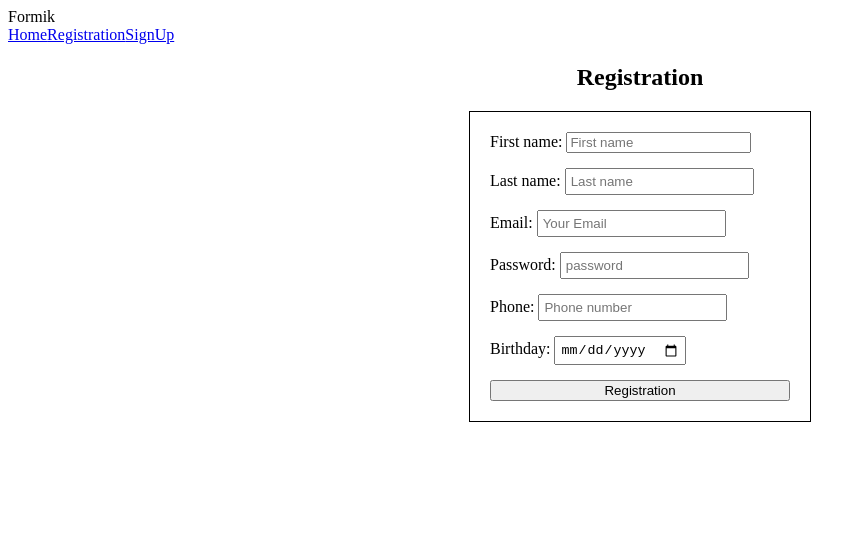
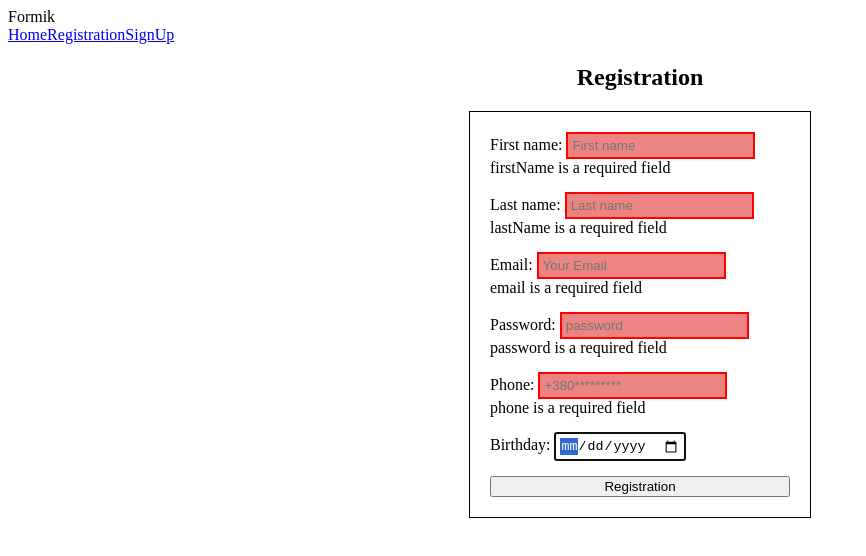
Before and after one commit to Mirariel/React_Formik, a React (Vite) app: page /registration in a window 1280 px wide. Shown: the top 556 px of the page, without its empty margins (0-866 px from the left). Built offline with nearby package versions, Linux system fonts and the light colour scheme.

Commit message:
add input component

```diff
--- /dev/null
+++ b/src/components/forms/Input/index.jsx
@@ -0,0 +1,25 @@
+import classNames from 'classnames'
+import { Field } from 'formik'
+
+function Input ({ name, label, classes, ...restProps }) {
+  return (
+    <Field name={name}>
+      {({ field, form, meta: { error, touched } }) => {
+        const inputStyles = classNames(classes.input, {
+          [classes.valid]: !error && touched,
+          [classes.invalid]: error && touched
+        })
+
+        return (
+          <label>
+            <span>{label} </span>
+            <input className={inputStyles} {...restProps} {...field} />
+            {error && touched && <div className={classes.error}>{error}</div>}
+          </label>
+        )
+      }}
+    </Field>
+  )
+}
+
+export default Input
--- a/src/components/forms/LoginForm/index.jsx
+++ b/src/components/forms/LoginForm/index.jsx
@@ -17,7 +17,7 @@ function LoginForm () {
         <Form className={styles.formContainer}>
           <label>
             <span>Email: </span>
-            <Field type='email' name='email' placeholder='Email' autofocus />
+            <Field type='email' name='email' placeholder='Email' autoFocus />
             <ErrorMessage name='Email' component='div' />
           </label>
           <label>
@@ -26,7 +26,7 @@ function LoginForm () {
               type='password'
               name='password'
               placeholder='password'
-              autofocus
+              autoFocus
             />
             <ErrorMessage name='passwords' component='div' />
           </label>
--- a/src/components/forms/RegistratonForm/index.jsx
+++ b/src/components/forms/RegistratonForm/index.jsx
@@ -1,7 +1,9 @@
 import { Formik, Form, ErrorMessage, Field } from 'formik'
+import classNames from 'classnames'
+
 import { USER_VALIDATION_SCHEMA } from '../../../utils/validate/validationSchema'
 import styles from './../FormStyles.module.sass'
-import classNames from 'classnames'
+import Input from '../Input'
 
 function RegistrationForm () {
   const initialValues = {
@@ -17,6 +19,13 @@ function RegistrationForm () {
     formikBag.resetForm()
   }
 
+  const classes = {
+    erorr: styles.erorr,
+    input: styles.input,
+    valid: styles.valid,
+    invalid: styles.invalid
+  }
+
   return (
     <Formik
       initialValues={initialValues}
@@ -24,102 +33,62 @@ function RegistrationForm () {
       validationSchema={USER_VALIDATION_SCHEMA}
     >
       {formikProps => {
-        const inputStyles = classNames(styles.input, {
-          [styles.valid]: !formikProps.errors.name && formikProps.touched.name,
-          [styles.invalid]: formikProps.errors.name && formikProps.touched.name
-        })
 
         return (
           <Form className={styles.formContainer}>
-            <label>
-              <span>First name: </span>
-              <Field
-                type='string'
+            <Input
+              label='First name:'
+              type='text'
               name='firstName'
               placeholder='First name'
-                autofocus
+              autoFocus
+              classes={classes}
             />
-              <ErrorMessage
-                className={styles.error}
-                name='firstName'
-                component='div'
-              />
-            </label>
-            <label>
-              <span>Last name: </span>
-              <Field
-                className={inputStyles}
-                type='string'
+
+            <Input
+              label='Last name:'
+              type='text'
               name='lastName'
               placeholder='Last name'
-                autofocus
+              autoFocus
+              classes={classes}
             />
-              <ErrorMessage
-                className={styles.error}
-                name='lastName'
-                component='div'
-              />
-            </label>
-            <label>
-              <span>Email: </span>
-              <Field
-                className={inputStyles}
+
+            <Input
+              label='Email:'
               type='email'
               name='email'
               placeholder='Your Email'
-                autofocus
+              autoFocus
+              classes={classes}
             />
-              <ErrorMessage
-                className={styles.error}
-                name='email'
-                component='div'
-              />
-            </label>
-            <label>
-              <span>Password: </span>
-              <Field
-                className={inputStyles}
+
+            <Input
+              label='Password:'
               type='password'
               name='password'
               placeholder='password'
-                autofocus
+              autoFocus
+              classes={classes}
             />
-              <ErrorMessage
-                className={styles.error}
-                name='password'
-                component='div'
-              />
-            </label>
-            <label>
-              <span>Phone: </span>
-              <Field
-                className={inputStyles}
+
+            <Input
+              label='Phone:'
               type='tel'
               name='phone'
-                placeholder='Phone number'
-                autofocus
+              placeholder='+380*********'
+              autoFocus
+              classes={classes}
             />
-              <ErrorMessage
-                className={styles.error}
-                name='phone'
-                component='div'
-              />
-            </label>
-            <label>
-              <span>Birthday: </span>
-              <Field
-                className={inputStyles}
+
+            <Input
+              label='Birthday:'
               type='date'
               name='birthday'
               placeholder='Date your birthday'
-                autofocus
+              autoFocus
+              classes={classes}
             />
-              <ErrorMessage
-                className={styles.error}
-                name='birthday'
-                component='div'
-              />
-            </label>
 
             <button type='submit'>Registration</button>
           </Form>
```
Lines whose indentation alone changed are shown as unchanged.
